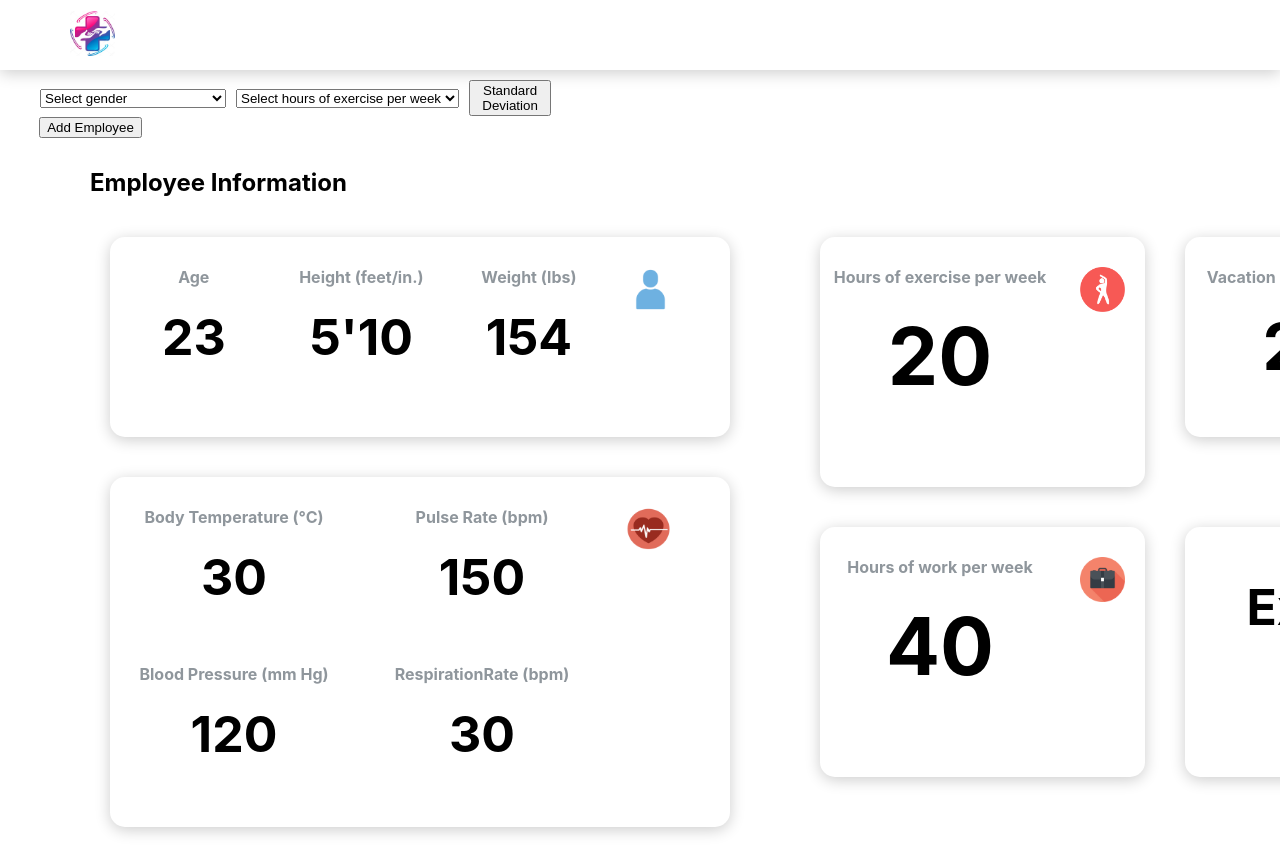
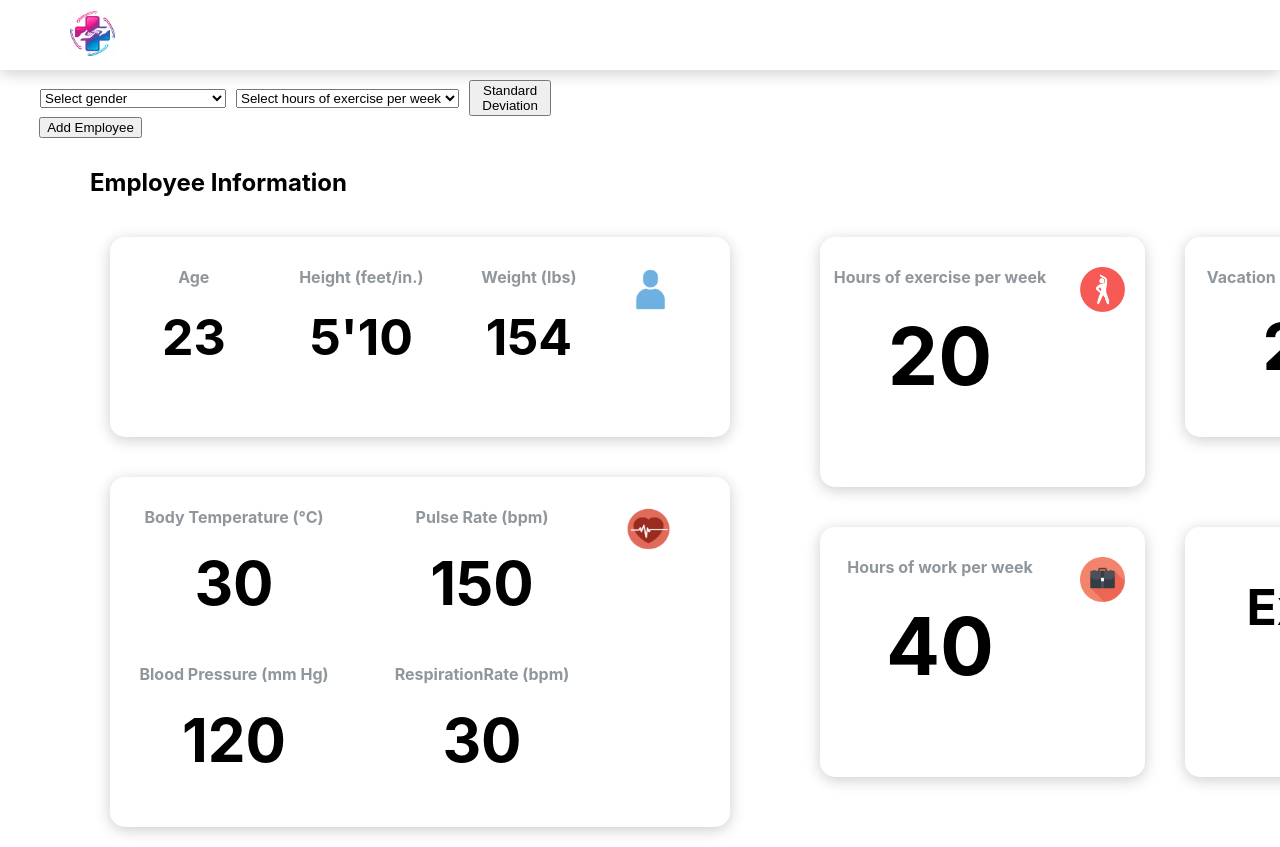
Before and after one commit to hpwonder/csc_179, a React (Create React App) app: page / in a window 1280 px wide. Shown: the top 847 px of the page. Built offline with nearby package versions, Linux system fonts and the light colour scheme.

Commit message:
Update Dash.css

```diff
--- a/src/Styles/Dash.css
+++ b/src/Styles/Dash.css
@@ -149,6 +149,9 @@ h4 div{
   font-size: 50px;
 
 }
+.vitals  div{
+  font-size: 60px;
+}
 
 #hT{
   margin-top:-5px;
```
